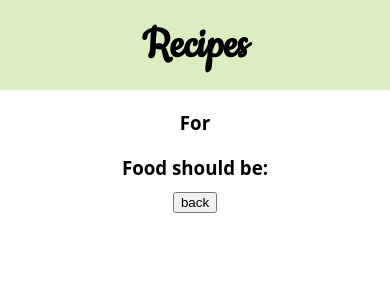
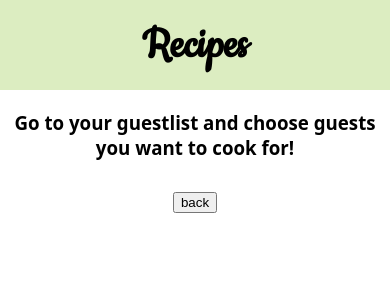
Before and after one commit to s-kond/capstone-cook4all, a React (Create React App) app: page /recipes in a window 390 px wide. Shown: the top 300 px of the page. Built offline with nearby package versions, Linux system fonts and the light colour scheme.

Commit message:
make subheading responsive

```diff
--- a/src/pages/Recipes.js
+++ b/src/pages/Recipes.js
@@ -47,7 +47,11 @@ export default function Recipes() {
       <StyledHeader>
         <h2>Recipes</h2>
       </StyledHeader>
-      <StyledSubheader>For</StyledSubheader>
+      <StyledSubheader>
+        {intolerances.length > 0
+          ? "For"
+          : "Go to your guestlist and choose guests you want to cook for!"}
+      </StyledSubheader>
       <section>
         {selectedGuests.map((guest) => (
           <StyledGuestButton
@@ -58,7 +62,9 @@ export default function Recipes() {
           </StyledGuestButton>
         ))}
       </section>
-      <StyledSubheader>Food should be:</StyledSubheader>
+      <StyledSubheader>
+        {intolerances.length > 0 ? "Food should be:" : ""}
+      </StyledSubheader>
       <StyledSection>
         {intolerances.map((item) => (
           <span key={item}> {item}</span>
@@ -84,7 +90,11 @@ const StyledGuestButton = styled.p`
 `;
 
 const StyledSubheader = styled.h3`
-  margin: 20px auto 10px auto;
+  margin: 20px auto;
+
+  &:last-of-type {
+    margin: 30px auto 10px auto;
+  }
 `;
 
 const StyledSection = styled.section`
```
